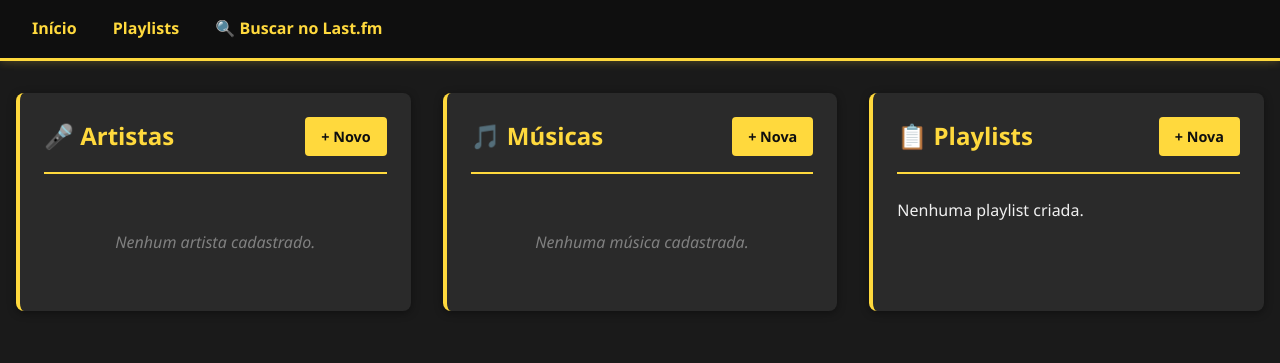
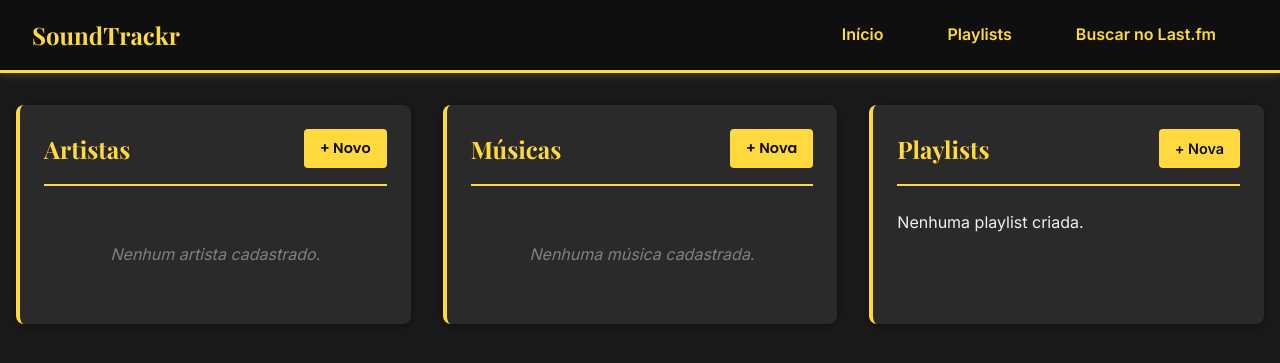
Before and after one commit to lielsonml/wsBackend-Fabrica26.1, a Django app: page / in a window 1280 px wide. Shown: the top 363 px of the page. Run offline with Django 5.2, Linux system fonts and the light colour scheme; data that the repository does not hold is empty.

Commit message:
style: ajustes de layout

```diff
--- a/music/static/music/script.js
+++ b/music/static/music/script.js
@@ -1,5 +1,5 @@
 // ============================================
-// 🎵 Script principal - Music API
+// Script principal - Music API
 // Animações, validações e efeitos visuais
 // ============================================
 
@@ -84,7 +84,7 @@ document.addEventListener('DOMContentLoaded', function() {
         overlay.className = 'modal-overlay';
         overlay.innerHTML = `
             <div class="modal-content">
-                <div class="modal-icon">⚠️</div>
+                <div class=\"modal-icon\">!</div>
                 <h2>Tem certeza?</h2>
                 <p>Esta ação não pode ser desfeita</p>
                 <div class="modal-buttons">
@@ -342,7 +342,7 @@ document.addEventListener('DOMContentLoaded', function() {
         updateCounter();
     });
 
-    console.log('🎵 Music API - JavaScript initialized!');
+    console.log('Music API - JavaScript initialized!');
 });
 
 // ============================================
--- a/music/static/music/style-base.css
+++ b/music/static/music/style-base.css
@@ -1,3 +1,5 @@
+@import url('https://fonts.googleapis.com/css2?family=Poppins:wght@400;600;700&family=Inter:wght@400;500;600&family=Playfair+Display:wght@700&display=swap');
+
 /* Reset e Estilos Globais */
 * {
     margin: 0;
@@ -6,10 +8,20 @@
 }
 
 body {
-    font-family: 'Segoe UI', Tahoma, Geneva, Verdana, sans-serif;
+    font-family: 'Inter', sans-serif;
     background-color: #1a1a1a;
     color: #f0f0f0;
     line-height: 1.6;
+}
+
+h1, h2, h3, h4, h5, h6 {
+    font-family: 'Playfair Display', serif;
+    font-weight: 700;
+}
+
+label, button, .btn {
+    font-family: 'Poppins', sans-serif;
+    font-weight: 600;
 }
 
 /* Navegação */
@@ -21,6 +33,9 @@ nav {
     top: 0;
     z-index: 100;
     border-bottom: 3px solid #FFD93D;
+    display: flex;
+    align-items: center;
+    gap: 2rem;
 }
 
 nav a {
--- a/music/templates/music/base.html
+++ b/music/templates/music/base.html
@@ -4,15 +4,16 @@
 <head>
     <meta charset="UTF-8">
     <meta name="viewport" content="width=device-width, initial-scale=1.0">
-    <title>Gerenciador Musicas</title>
+    <title>SoundTrackr</title>
     <link rel="stylesheet" href="{% static 'music/style-base.css' %}">
     {% block extra_css %}{% endblock %}
 </head>
 <body>
 <nav>
+    <span style="font-family: 'Playfair Display', serif; font-size: 1.5rem; color: #FFD93D; font-weight: 700; margin-right: auto;">SoundTrackr</span>
     <a href="{% url 'home' %}">Início</a>
     <a href ="{% url 'playlist_listar' %}">Playlists</a>
-    <a href="{% url 'lastfm_buscar' %}">🔍 Buscar no Last.fm</a>
+    <a href="{% url 'lastfm_buscar' %}">Buscar no Last.fm</a>
 </nav>
 <div class="container">
     {% block content %}{% endblock %}
--- a/music/templates/music/home.html
+++ b/music/templates/music/home.html
@@ -10,7 +10,7 @@
 <div class="home-grid">
     <div class="coluna">
         <div class="coluna-header">
-            <h2>🎤 Artistas</h2>
+            <h2>Artistas</h2>
             <a href="{% url 'artista_criar' %}" class="btn btn-green">+ Novo</a>
         </div>
         {% for artista in artistas %}
@@ -31,7 +31,7 @@
 
     <div class="coluna">
         <div class="coluna-header">
-            <h2>🎵 Músicas</h2>
+            <h2>Músicas</h2>
             <a href="{% url 'musica_criar' %}" class="btn btn-green">+ Nova</a>
         </div>
         {% for musica in musicas %}
@@ -39,7 +39,7 @@
             <div class="card-info">
                 <strong>{{ musica.titulo }}</strong>
                 <span>{{ musica.artista.nome }}</span>
-                <span class="duracao">⏱ {{ musica.duracao_formatada }}</span>
+                <span class=\"duracao\">{{ musica.duracao_formatada }}</span>
             </div>
             <div class="card-acoes">
                 <a href="{% url 'musica_editar' musica.pk %}" class="btn btn-blue">Editar</a>
@@ -52,14 +52,14 @@
     </div>
         <div class="coluna">
         <div class="coluna-header">
-            <h2>📋 Playlists</h2>
+            <h2>Playlists</h2>
             <a href="{% url 'playlist_criar' %}">+ Nova</a>
         </div>
         {% for playlist in playlists %}
         <div class="card">
             <div class="card-info">
                 <strong>{{ playlist.nome }}</strong>
-                <span>🎵 {{ playlist.musicas.count }} músicas</span>
+                <span>{{ playlist.musicas.count }} músicas</span>
             </div>
             <div class="card-acoes">
                 <a href="{% url 'playlist_detalhe' playlist.pk %}">Ver</a>
--- a/music/templates/music/playlist_detalhe.html
+++ b/music/templates/music/playlist_detalhe.html
@@ -9,7 +9,7 @@
 {% block content %}
 <div class="playlist-detail">
     <div class="playlist-detail-header">
-        <h2>🎵 {{ playlist.nome }}</h2>
+        <h2>{{ playlist.nome }}</h2>
         <div class="playlist-detail-actions">
             <a href="{% url 'playlist_editar' playlist.pk %}" class="edit-btn">Editar</a>
             <a href="{% url 'playlist_listar' %}" class="back-btn">Voltar</a>
@@ -17,12 +17,12 @@
     </div>
 
     <div class="musicas-list">
-        <h3>Músicas:</h3>
+        <h3>Músicas</h3>
         {% for musica in playlist.musicas.all %}
         <div class="musica-item">
             <strong>{{ musica.titulo }}</strong>
             <span>{{ musica.artista.nome }}</span>
-            <span class="musica-duracao">⏱ {{ musica.duracao_formatada }}</span>
+            <span class="musica-duracao">{{ musica.duracao_formatada }}</span>
         </div>
         {% empty %}
         <p class="empty-playlist">Nenhuma música nesta playlist.</p>
--- a/music/templates/music/playlist_listar.html
+++ b/music/templates/music/playlist_listar.html
@@ -9,7 +9,7 @@
 {% block content %}
 <div class="playlist-container">
     <div class="playlist-header">
-        <h2>🎵 Playlists</h2>
+        <h2>Playlists</h2>
         <a href="{% url 'playlist_criar' %}">+ Nova Playlist</a>
     </div>
 
@@ -18,7 +18,7 @@
         <div class="playlist-item">
             <div class="playlist-item-info">
                 <strong>{{ playlist.nome }}</strong>
-                <span>🎵 {{ playlist.musicas.count }} músicas</span>
+                <span>{{ playlist.musicas.count }} músicas</span>
             </div>
             <div class="playlist-item-actions">
                 <a href="{% url 'playlist_detalhe' playlist.pk %}">Ver</a>
```
Also changed, not shown: music/templates/music/lastfm_buscar.html (+5 -5 lines), 2 other files.
